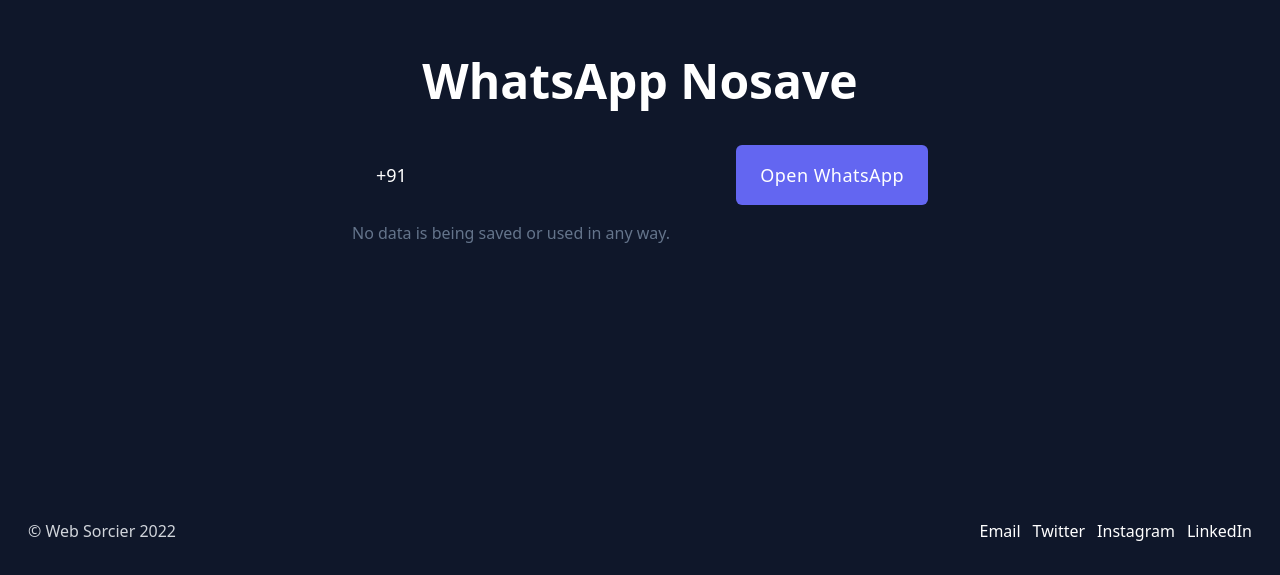
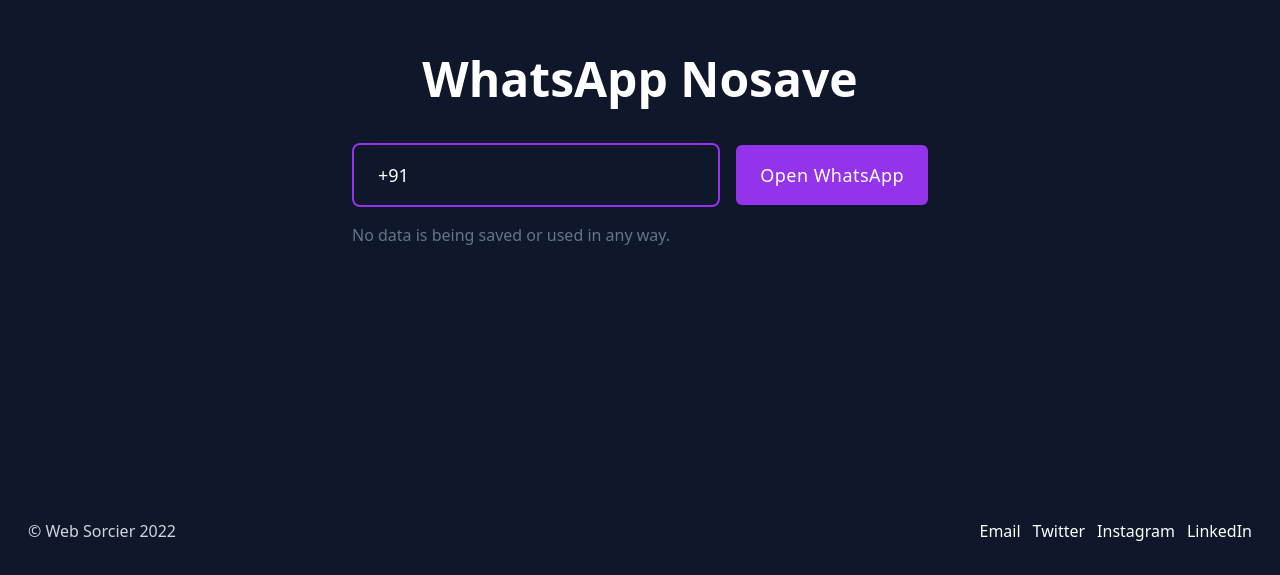
Before and after one commit to websorcier/miniapps-whatsapp-nosave, a Svelte app: page / in a window 1280 px wide. Shown: the part 225-800 px from the top of the page. Built offline with nearby package versions, Linux system fonts and the light colour scheme.

Commit message:
fixed input issues

```diff
--- a/package.json
+++ b/package.json
@@ -8,7 +8,7 @@
     "build": "vite build",
     "preview": "vite preview",
     "check": "svelte-check --tsconfig ./tsconfig.json",
-    "deploy": "npx gh-pages -d dist"
+    "deploy": "pnpm run build && npx gh-pages -d dist"
   },
   "devDependencies": {
     "@sveltejs/vite-plugin-svelte": "^1.0.1",
--- a/src/App.svelte
+++ b/src/App.svelte
@@ -64,17 +64,18 @@
 			<main class="app-form">
 				<form class="flex flex-col sm:flex-row sm:items-center mb-4" on:submit|preventDefault={ submitForm }>
 					<div class="form-group flex-1 mb-4 sm:mr-4 sm:mb-0">
+						<!-- svelte-ignore a11y-autofocus -->
 						<input
 							type="tel"
 							placeholder="Phone (with country code)"
 							bind:value={ formData.phone }
 							autofocus
-							class="appearance-none block py-4 px-6 w-full text-lg rounded-lg bg-slate-700 placeholder-gray-400 text-white bg-transparent outline-none ring-0 border-0"
+							class="appearance-none border-2 border-purple-900 block py-4 px-6 w-full text-lg rounded-lg placeholder-gray-400 text-white bg-transparent outline-none duration-300 ease-in-out ring-0 focus:border-purple-600"
 						/>
 					</div>
 					<div class="form-actions">
 						<button
-							class="border-0 text-lg w-full tracking-wide bg-indigo-500 text-white rounded-md py-4 px-6 transition duration-500 ease select-none hover:bg-indigo-600 focus:outline-none focus:shadow-none sm:w-auto"
+							class="border-0 text-lg w-full tracking-wide bg-purple-600 text-white rounded-md py-4 px-6 transition duration-300 ease-in-out select-none hover:bg-purple-700 focus:outline-none focus:shadow-none sm:w-auto"
 							disabled={ isEmpty(formData.phone) }>
 							Open WhatsApp
 						</button>
```
